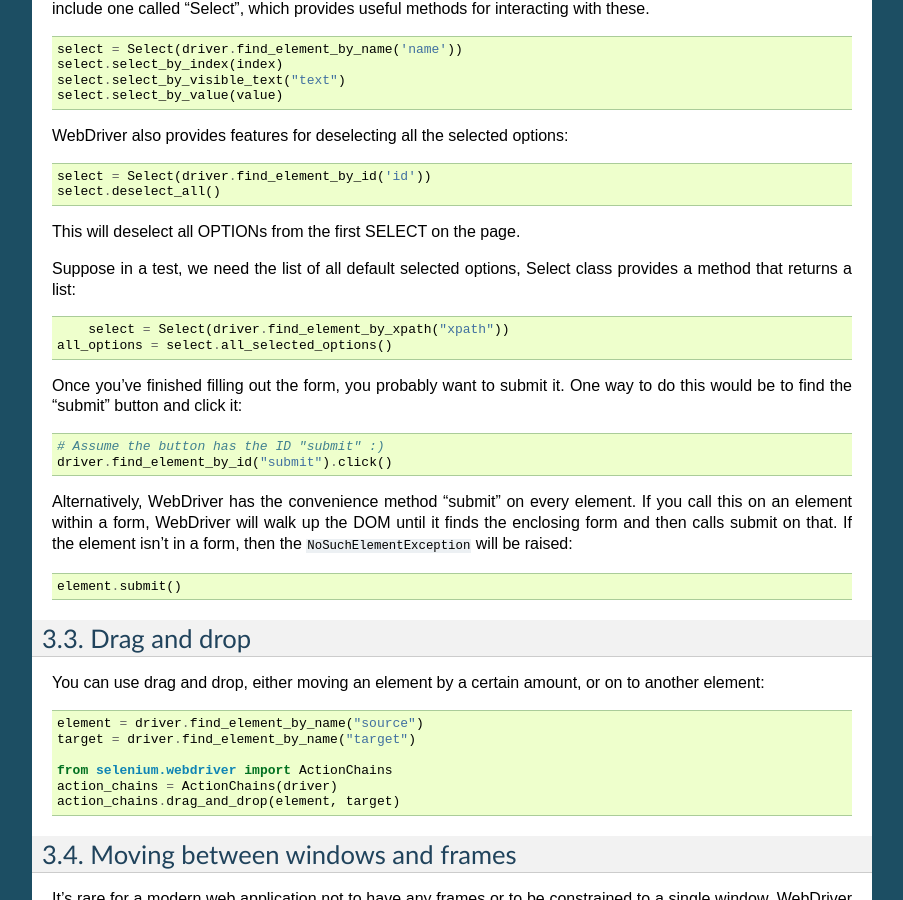
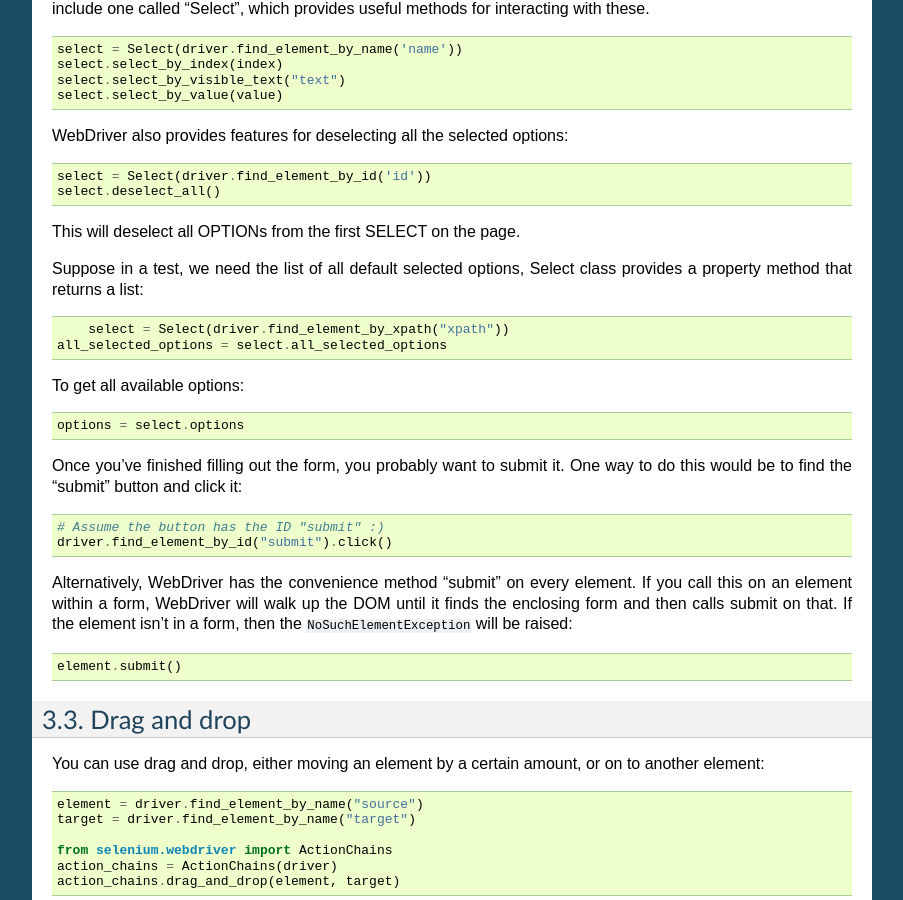
Before and after one commit to baijum/selenium-python, a Sphinx documentation site: the page built from source/navigating.rst, in a window 1280 px wide and 900 px high, scrolled down 1391 px. Shown: the whole window, without its empty margins (198-1101 px from the left). Built offline with Sphinx 7.4.7, drawn with Linux system fonts in a browser that asks for light colours.

Commit message:
Select.all_selected_options is a property

```diff
--- a/source/navigating.rst
+++ b/source/navigating.rst
@@ -108,10 +108,14 @@ WebDriver also provides features for deselecting all the selected options::
 This will deselect all OPTIONs from the first SELECT on the page.
 
 Suppose in a test, we need the list of all default selected options, Select
-class provides a method that returns a list::
+class provides a property method that returns a list::
 
 	select = Select(driver.find_element_by_xpath("xpath"))
-    all_options = select.all_selected_options()
+    all_selected_options = select.all_selected_options
+
+To get all available options::
+
+    options = select.options
 
 Once you've finished filling out the form, you probably want to submit
 it. One way to do this would be to find the "submit" button and click
```
